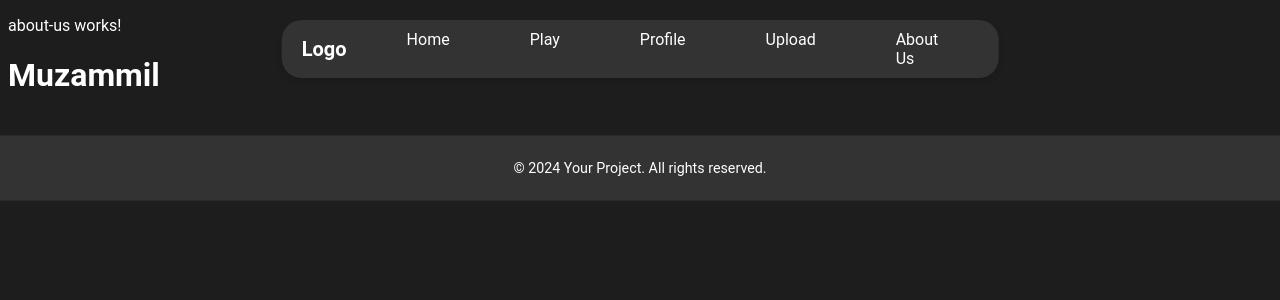
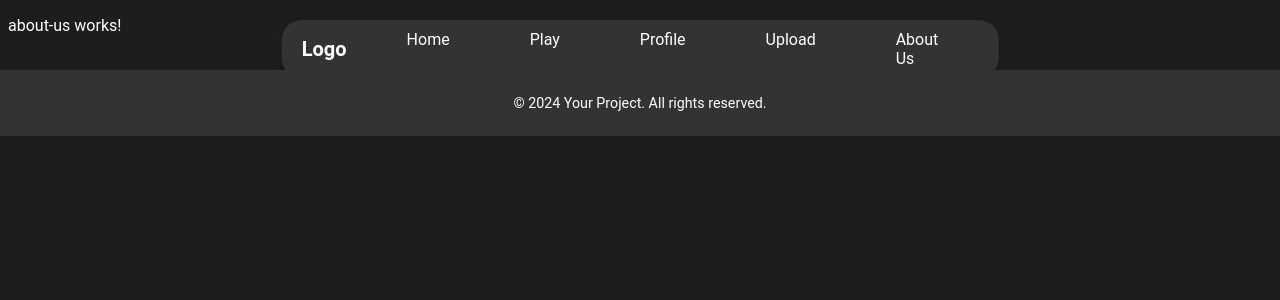
Before and after one commit to WahaajTauqir/Web-SP, an Angular app in the folder Angular/: page /about-us in a window 1280 px wide. Shown: the top 300 px of the page. Built offline with nearby package versions, Linux system fonts and the light colour scheme.

Commit message:
Revert "Test"
This reverts commit bd1483b7c886bdb838b942e3cd6853cd35574e40.

```diff
--- a/Angular/src/app/about-us/about-us.component.html
+++ b/Angular/src/app/about-us/about-us.component.html
@@ -1,2 +1 @@
 <p>about-us works!</p>
-<h1> Muzammil</h1>
```
